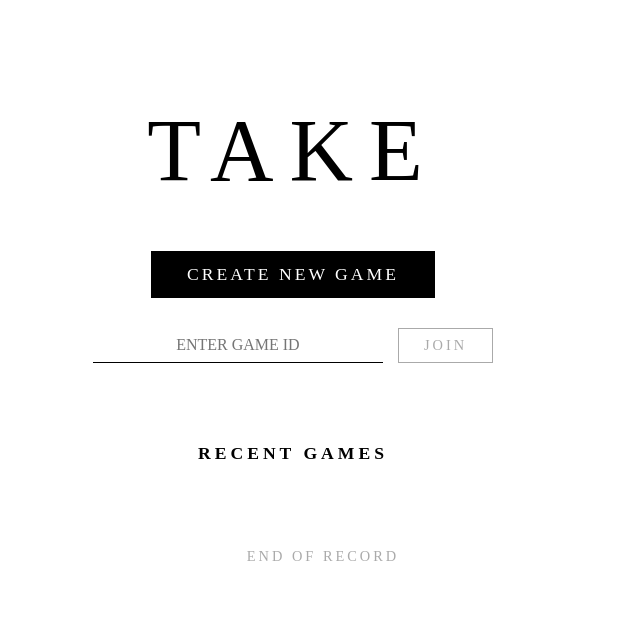
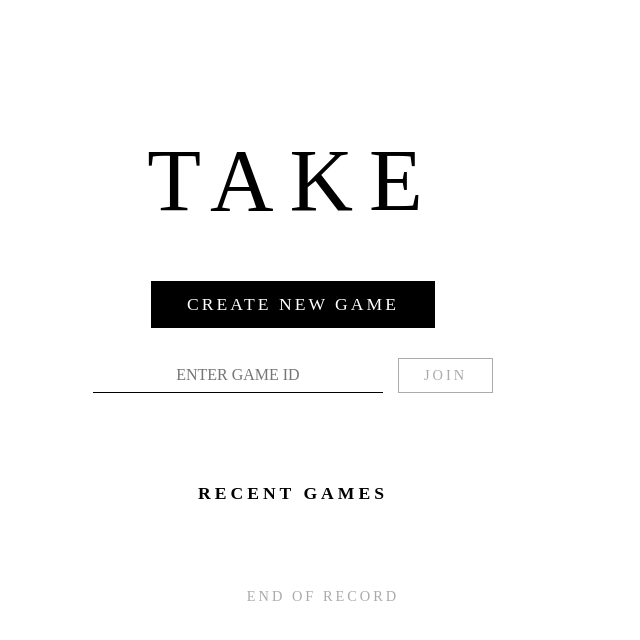
Before and after one commit to MerricsUniqueUsername/Take-Online, a Flask app: page / in a window 1280 px wide. Shown: the top 640 px of the page, without its empty margins (347-987 px from the left). Run offline with Flask 3, Linux system fonts and the light colour scheme; data that the repository does not hold is empty.

Commit message:
More changes to style on title

```diff
--- a/static/index/style.css
+++ b/static/index/style.css
@@ -22,7 +22,7 @@ body {
   font-size: 5.5rem;
   letter-spacing: 16px;
   margin: 0 0 50px 0;
-  margin-top: 40px;
+  margin-top: 70px;
   font-weight: normal;
 }
 
@@ -103,7 +103,7 @@ button {
 .section-title {
   font-size: 1.1rem;
   padding-bottom: 10px;
-  margin-top: 60px;
+  margin-top: 90px;
   margin-bottom: 30px;
   font-weight: bold;
   letter-spacing: 4px;
```
